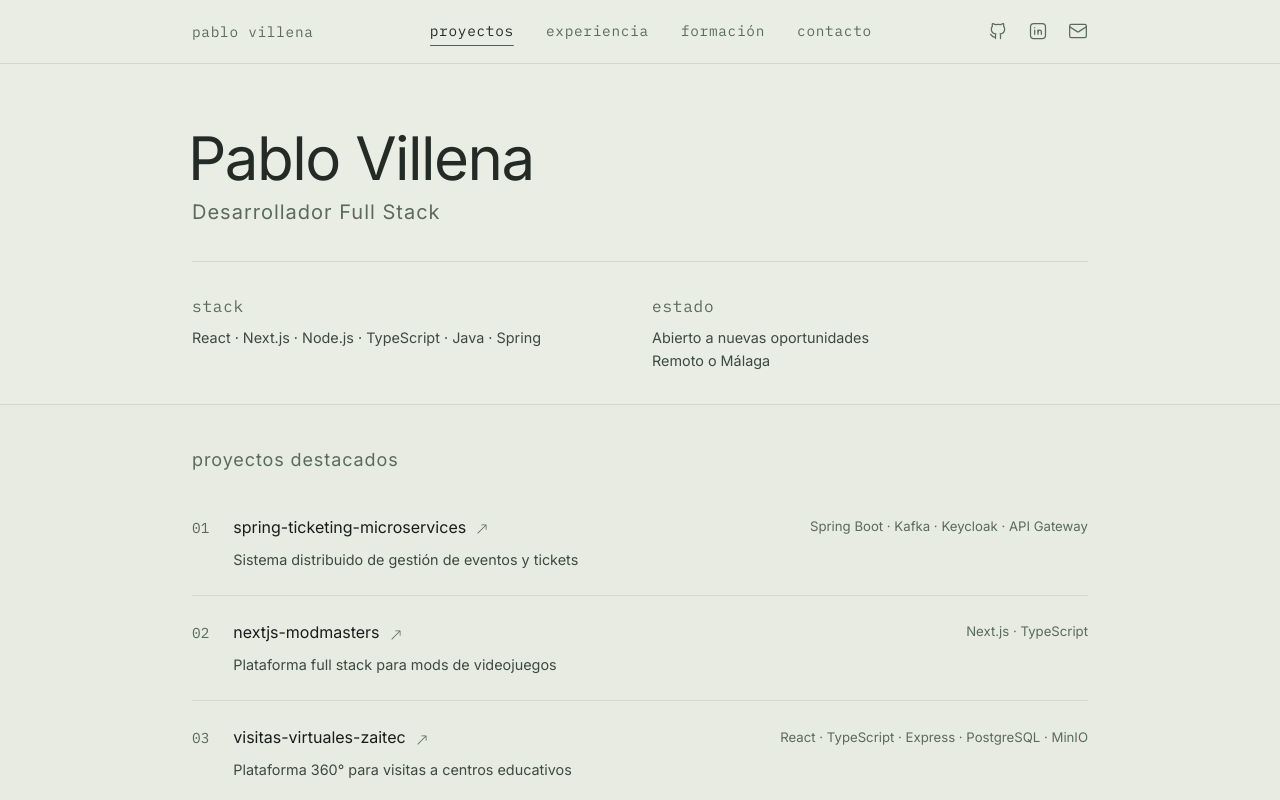
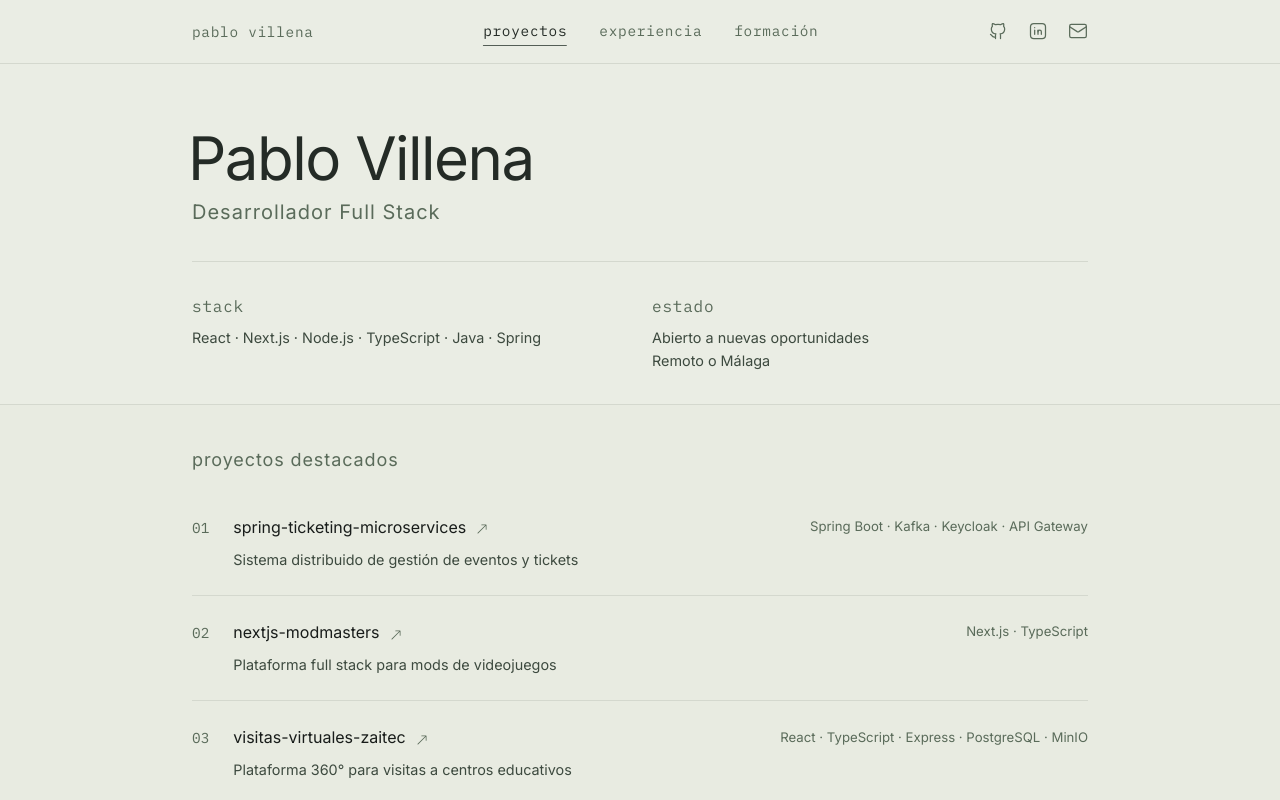
Before and after one commit to ivfrost/ivfrost-portfolio, a Next.js app: page / in a window 1280 px wide. Shown: the top 800 px of the page. Built offline with nearby package versions, Linux system fonts and the light colour scheme.

Commit message:
chore(nav): hide unfinished contact section

```diff
--- a/app/page.tsx
+++ b/app/page.tsx
@@ -18,7 +18,7 @@ export default function Home() {
 					{ label: 'proyectos', href: '#selected-work' },
 					{ label: 'experiencia', href: '#experience' },
 					{ label: 'formación', href: '#learning' },
-					{ label: 'contacto', href: '#contact' },
+					// { label: 'contacto', href: '#contact' },
 				]}
 			/>
 			<main>
--- a/components/molecules/NavItem.tsx
+++ b/components/molecules/NavItem.tsx
@@ -73,7 +73,7 @@ export default function NavItem({
 			scrollTimeout = window.setTimeout(() => {
 				window.removeEventListener('scroll', handleScrollEnd);
 				onNavigate?.();
-			}, 120); // fires when scrolling *stops*
+			}, 120);
 		};
 
 		window.addEventListener('scroll', handleScrollEnd);
```
